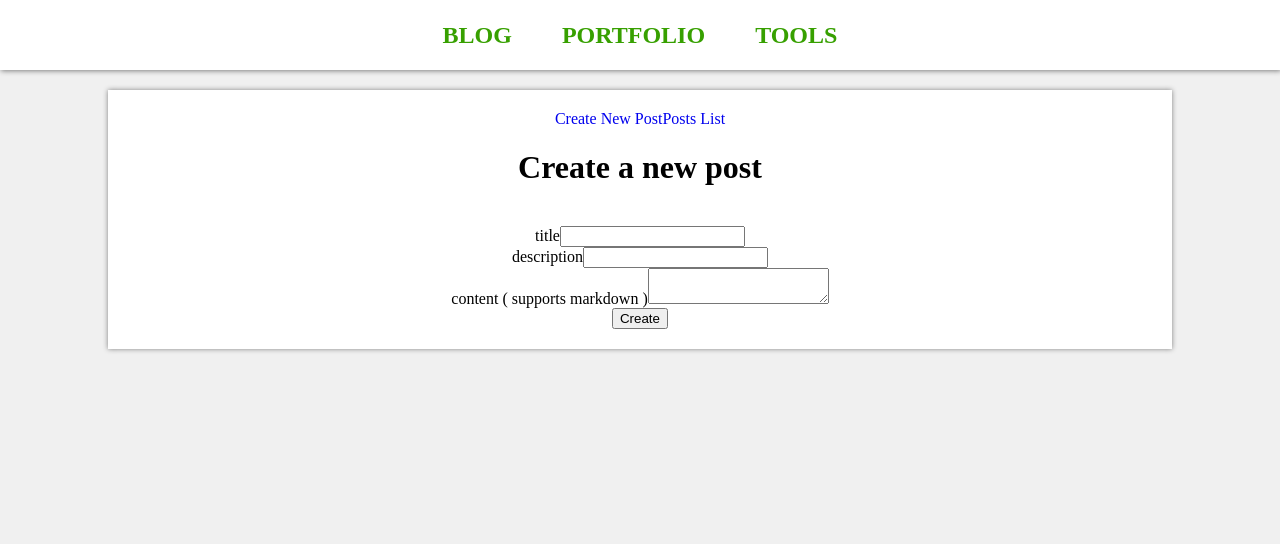
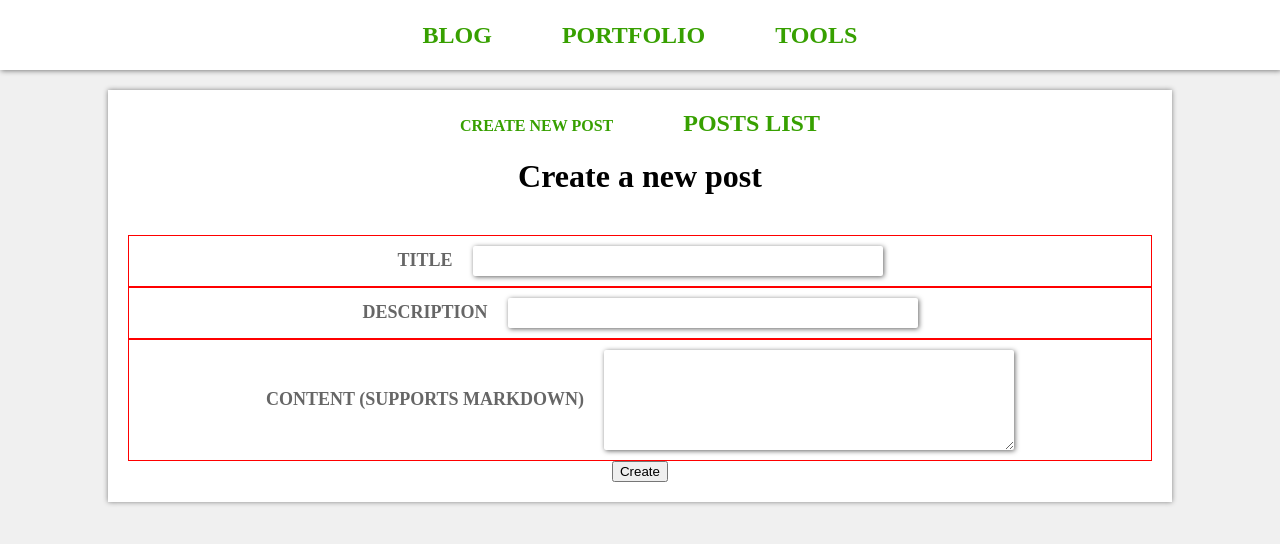
Before and after one commit to laveesingh/frontolio, a React (Create React App) app: page /blog/create in a window 1280 px wide. Shown: the top 544 px of the page. Built offline with nearby package versions, Linux system fonts and the light colour scheme.

Commit message:
added blog views

```diff
--- a/src/components/Blog.js
+++ b/src/components/Blog.js
@@ -3,11 +3,12 @@ import { Route, Link } from 'react-router-dom'
 import styled from 'styled-components'
 import CreatePost from './CreatePost'
 import PostList from './PostList'
+import NavLink from './NavLink'
 
 const Blog = props => (
   <div className={props.className}>
-    <Link to='/blog/create'>Create New Post</Link>
-    <Link to='/blog/list'>Posts List</Link>
+    <NavLink to='/blog/create' fontSize='16px'>Create New Post</NavLink>
+    <NavLink to='/blog/list'>Posts List</NavLink>
     <Route exact path='/blog/create' render={props => <CreatePost {...props} />} />
     <Route path='/blog/list' render={props => <PostList {...props} />} />
   </div>
--- a/src/components/CreatePost.js
+++ b/src/components/CreatePost.js
@@ -1,6 +1,7 @@
 import React from 'react'
 import axios from 'axios'
 import cookies from 'js-cookie'
+import {TextField, TextArea} from './Input'
 
 class CreatePost extends React.Component {
   state = {
@@ -31,27 +32,15 @@ class CreatePost extends React.Component {
       <div className={this.props.className}>
         <form className='create-post' onSubmit={this.handleSubmit}>
           <h1>Create a new post</h1> <br />
-          <div className='input-group'>
-            <label>title</label>
-            <input type='text' id='title'
-              value={this.state.title}
-              onChange={this.handleChange}
-            />
-          </div>
-          <div className='input-group'>
-            <label>description</label>
-            <input type='text' id='description'
-              value={this.state.description}
-              onChange={this.handleChange}
-            />
-          </div>
-          <div className='input-group'>
-            <label>content ( supports markdown )</label>
-            <textarea id='content'
-              value={this.state.content}
-              onChange={this.handleChange}
-            />
-          </div>
+          <TextField label='title'
+            value={this.state.title}
+            onChange={this.handleChange} />
+          <TextField label='description'
+            value={this.state.description}
+            onChange={this.handleChange} />
+          <TextArea label={'content (supports markdown)'}
+            value={this.state.content}
+            onChange={this.handleChange} />
           <button type='submit' onClick={this.handleSubmit}>
             Create
           </button>
--- /dev/null
+++ b/src/components/Input.js
@@ -0,0 +1,53 @@
+import React from 'react'
+import styled, {css} from 'styled-components'
+
+const inputMixin = css`
+  & {
+    display: flex;
+    border: 1px solid red;
+    align-items: center;
+    justify-content: center;
+    label {
+      text-transform: uppercase;
+      margin: 0px 10px;
+      font-size: 18px;
+      color: #666666;
+      font-weight: 600;
+    }
+    input, textarea {
+      height: 30px;
+      margin: 10px;
+      border-radius: 2px;
+      border: none;
+      box-shadow: 1px 1px 5px #666666;
+      padding: 0px 5px;
+      width: 400px;
+    }
+  }
+`
+
+
+const RawTextField = props => (
+  <div className={props.className}>
+    <label>{props.label}</label>
+    <input type='text' onChange={props.onChange} value={props.value} />
+  </div>
+)
+
+export const TextField = styled(RawTextField)`
+  ${props => inputMixin}
+`
+
+const RawTextArea = props => (
+  <div className={props.className}>
+    <label>{props.label}</label>
+    <textarea type='text' onChange={props.onChange} value={props.value} row={5}/>
+  </div>
+)
+
+export const TextArea = styled(RawTextArea)`
+  ${props => inputMixin}
+  textarea {
+    height: 100px;
+  }
+`
--- /dev/null
+++ b/src/components/NavLink.js
@@ -0,0 +1,25 @@
+import React from 'react'
+import styled from 'styled-components'
+import { Link } from 'react-router-dom'
+
+const NavLink = props => (
+  <Link to={props.to} className={props.className}>
+    {props.text || props.children}
+  </Link>
+)
+
+export default styled(NavLink)`
+  & {
+    font-weight: 650;
+    color: #37a000;
+    text-transform: uppercase;
+    margin: ${props => props.margin ? props.margin : '5px 25px'};
+    padding: 10px;
+    font-size: ${props => props.fontSize ? props.fontSize : '24px'};
+    text-decoration: none;
+    &:hover {
+      background-color: #37a000;
+      color: white;
+    }
+  }
+`
--- a/src/components/Navbar.js
+++ b/src/components/Navbar.js
@@ -1,14 +1,14 @@
 import React from 'react'
-import { Link } from 'react-router-dom'
 import styled from 'styled-components'
+import NavLink from './NavLink'
 
 class Navbar extends React.Component {
   render() {
     return (
       <div className={this.props.className}>
-        <NavbarItem link='/blog' text='blog' />
-        <NavbarItem link='/portfolio' text='portfolio' />
-        <NavbarItem link='/tools' text='tools' />
+        <NavLink to='/blog' text='blog' />
+        <NavLink to='/portfolio' text='portfolio' />
+        <NavLink to='/tools' text='tools' />
       </div>
     )
   }
@@ -24,15 +24,3 @@ export default styled(Navbar)`
     justify-content: center;
   }
 `
-
-let NavbarItem = props => <Link className={props.className} to={props.link}>{props.text}</Link>
-NavbarItem = styled(NavbarItem)`
-  & {
-    font-weight: 650;
-    color: #37a000;
-    text-transform: uppercase;
-    margin: 0px 25px;
-    font-size: 24px;
-    text-decoration: none;
-  }
-`
```
